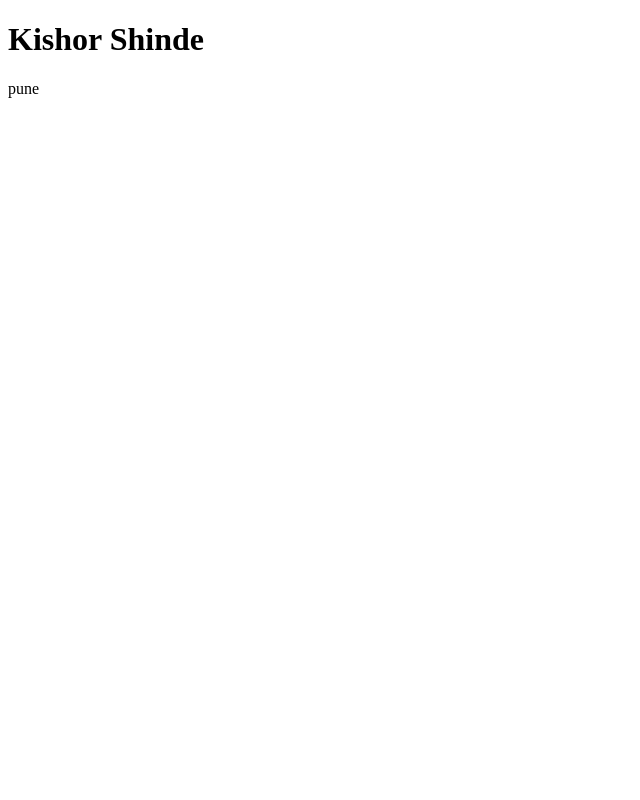
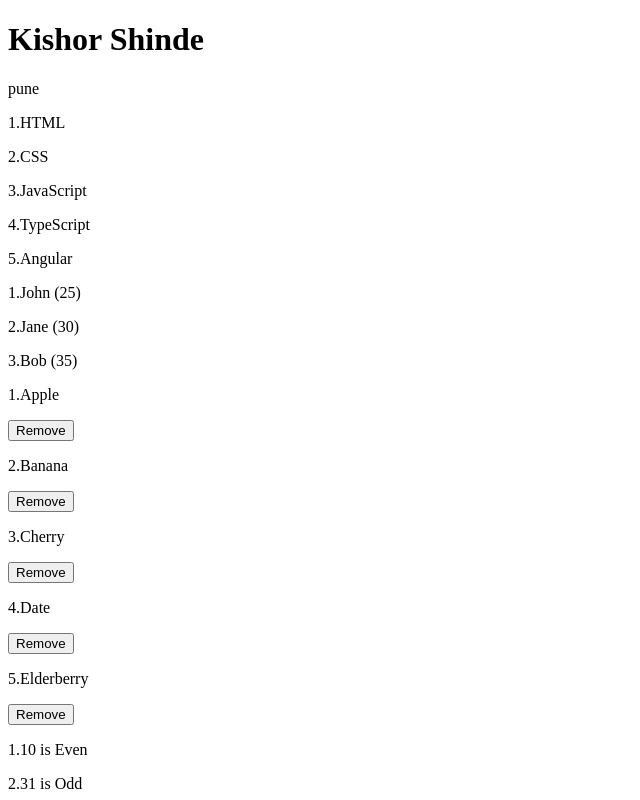
Before and after one commit to kishor-shinde-96/anguler-21-2026, an Angular app: page / in a window 1280 px wide. Shown: the top 800 px of the page, without its empty margins (0-640 px from the left). Built offline with nearby package versions, Linux system fonts and the light colour scheme.

Commit message:
for loop

```diff
--- a/src/app/app.html
+++ b/src/app/app.html
@@ -1,3 +1,26 @@
 <h1>Kishor Shinde</h1>
 
 <p>{{name}}</p>
+
+@for (item of items; track $index) {
+    <p>{{$index + 1}}.{{item}}</p>
+}
+
+@for (user of users; track $index) {
+    <p>{{$index + 1}}.{{user.name}} ({{user.age}})</p>
+}
+
+
+@for (fruit of items1; track $index; let i= $index) {
+    <p>{{i + 1}}.{{fruit}}</p>
+    <button (click)="removeFruit(i)">Remove</button>
+}
+
+@for (item of number; track $index) {
+   @if (item % 2 === 0) {
+        <p>{{$index + 1}}.{{item}} is Even</p>
+    } @else {
+        <p>{{$index + 1}}.{{item}} is Odd</p>
+    }
+
+}
--- a/src/app/app.ts
+++ b/src/app/app.ts
@@ -10,4 +10,21 @@ import { RouterOutlet } from '@angular/router';
 export class App {
   protected readonly title = signal('anguler-tutorial-2026');
   name = "pune";
+
+  items = ['HTML', 'CSS', 'JavaScript', 'TypeScript', 'Angular'];
+
+  users = [
+    { name: 'John', age: 25 },
+    { name: 'Jane', age: 30 },
+    { name: 'Bob', age: 35 },
+  ];
+
+
+  items1 =['Apple', 'Banana', 'Cherry', 'Date', 'Elderberry'];
+
+  removeFruit(i: number) {
+    this.items1.splice(i, 1);
+  }
+
+  number = [10,31,18,25,40,50,46,76,90,100];
 }
```
